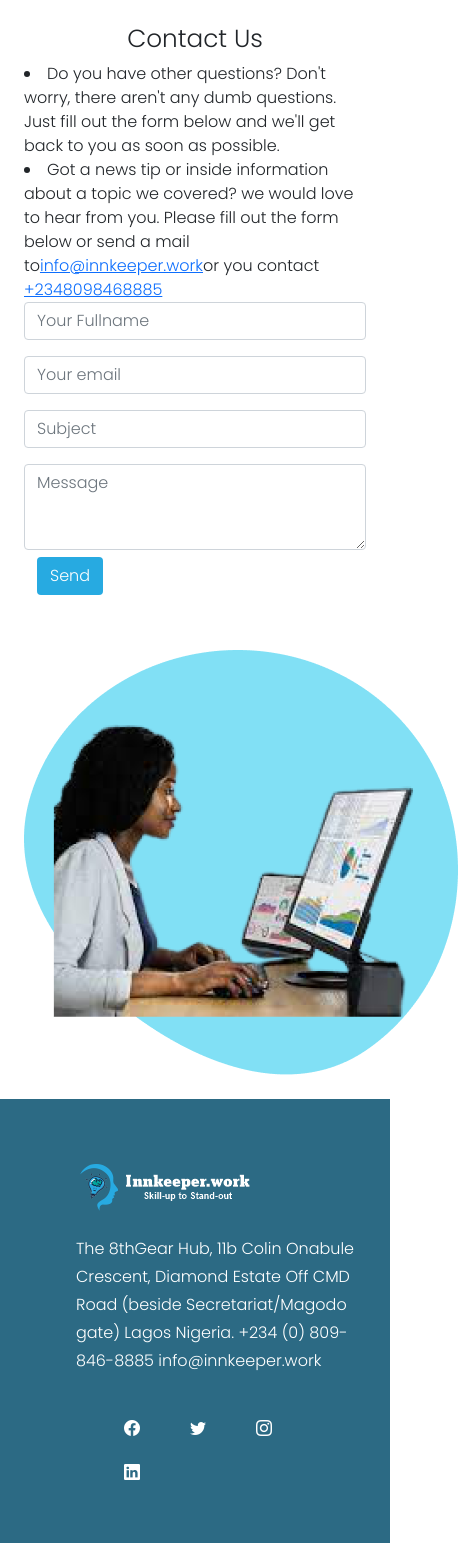
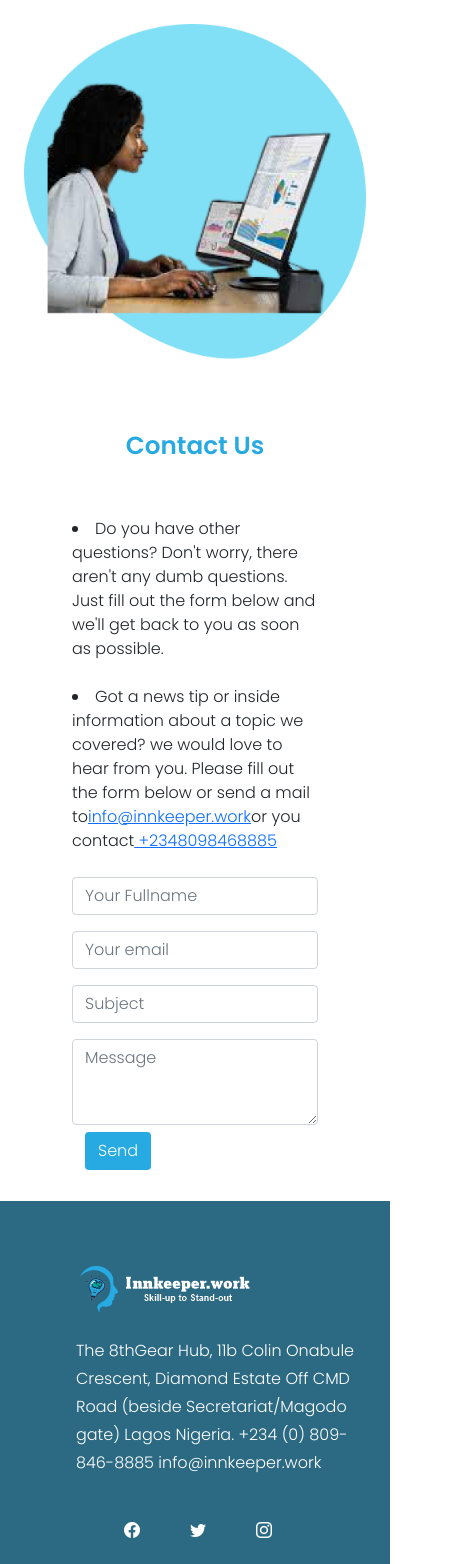
Before and after one commit to innkeeper-work/innkeeper.work_lms, a React (Create React App) app: page /contact in a window 390 px wide. Shown: the top 1564 px of the page, 458 px wide, since content can reach past the window. Before the commit the page ends 1543 px from the top, so only its background shows below. Built offline with nearby package versions, Linux system fonts and the light colour scheme.

Commit message:
Fixed responsiveness of contact us page and changed the "your email" placeholde on homepage to "Email" for ux reasons

```diff
--- a/src/App.js
+++ b/src/App.js
@@ -38,7 +38,6 @@ import Error404 from './pages/Error404';
 import Footer from './components/Footer';
 
 function App() {
-
   return (
     <div className="App">
       <Routes>
@@ -80,10 +79,11 @@ function App() {
         <Route path="financing" element={<Financing />} />
         <Route path="*" element={<Error404 />} />
       </Routes>
+      <footer>
         <Footer />
+      </footer>
     </div>
   );
-
 }
 
 export default App;
--- a/src/components/Icons.js
+++ b/src/components/Icons.js
@@ -28,7 +28,7 @@ export const CreditCardIcon = () => {
 export const FacebookIcon = () => {
   return (
     <div>
-      <i class="bi bi-facebook"></i>
+     <i class="bi bi-facebook"></i>
     </div>
   );
 };
--- a/src/pages/Contact.js
+++ b/src/pages/Contact.js
@@ -1,13 +1,13 @@
-import React, { useState } from "react";
-import { SendButton } from "../components/Buttons";
-import contact_image from "../images/contact_image.png";
+import React, { useState } from 'react';
+import { SendButton } from '../components/Buttons';
+import contact_image from '../images/contact_image.png';
 
 const Contact = () => {
   const [person, setPerson] = useState({
-    fullName: "",
-    email: "",
-    subject: "",
-    message: "",
+    fullName: '',
+    email: '',
+    subject: '',
+    message: '',
   });
   const [people, setPeople] = useState([]);
   const handleChange = (e) => {
@@ -21,25 +21,35 @@ const Contact = () => {
       const newPerson = { ...person, id: new Date().getTime().toString() };
       setPeople([...people, newPerson]);
       setPerson({
-        fullName: "",
-        email: "",
-        subject: "",
-        message: "",
+        fullName: '',
+        email: '',
+        subject: '',
+        message: '',
       });
     }
   };
 
   return (
     <div className="p-2 m-3">
-      <h2 className="d-flex justify-content-center">Contact Us</h2>
-      <div className="row g-5">
-        <div className="col-md-7 col-sm-12">
-          <li>
+      <div className="col col-md-5 col-sm-12">
+        <img
+          src={contact_image}
+          alt="Innkeeper.work contact us"
+          className="d-block mx-lg-auto d-xs-block d-md-none col-12 mb-5"
+        />
+      </div>
+
+      <div className="row mx-4">
+        <h2 className="d-flex justify-content-center herotextColored mt-4">
+          <strong> Contact Us</strong>
+        </h2>
+        <div className="col-md-7 col-sm-12 g-5">
+          <li className="mb-4">
             Do you have other questions? Don't worry, there aren't any dumb
             questions. Just fill out the form below and we'll get back to you as
             soon as possible.
           </li>
-          <li>
+          <li className="mb-4">
             Got a news tip or inside information about a topic we covered? we
             would love to hear from you. Please fill out the form below or send
             a mail to
@@ -99,14 +109,18 @@ const Contact = () => {
               onClick={handleSubmit}
             >
               <SendButton
-                onClick={() => <a href="mailto:sammiebechh@gmail.com"></a>}
+                onClick={() => <a href="mailto:sammiebechh@gmail.com">Send</a>}
               />
             </button>
           </form>
         </div>
 
         <div className="col col-md-5 col-sm-12">
-          <img src={contact_image} alt="" />
+          <img
+            src={contact_image}
+            alt="Innkeeper.work contact us"
+            className="d-block mx-lg-auto img-fluid d-sm-none d-md-block"
+          />
         </div>
       </div>
     </div>
--- a/src/pages/Error404.js
+++ b/src/pages/Error404.js
@@ -34,11 +34,28 @@ const Error404 = () => {
             <ContactUs />
           </div>
 
-          <div className="herotextColored d-flex justify-content-evenly g-2 p-auto">
-            <FacebookIcon className="" />
-            <InstagramIcon className />
-            <TwitterIcon className />
-            <LinkedInIcon className />
+          <div className=" d-flex justify-content-evenly g-2 p-auto">
+            <a
+              className="herotextColored"
+              href="https://facebook.com/innkeeper.work/"
+            >
+              <FacebookIcon />
+            </a>
+            <a
+              className="herotextColored"
+              href="https://instagram.com/innkeeperwork"
+            >
+              <InstagramIcon />
+            </a>
+            <a className="herotextColored" href="#!">
+              <TwitterIcon />
+            </a>
+            <a
+              className="herotextColored"
+              href="https://linkedin.com/company/innkeeper-work"
+            >
+              <LinkedInIcon />
+            </a>
           </div>
           <div>
             <br />
--- a/src/pages/Homepage.js
+++ b/src/pages/Homepage.js
@@ -332,7 +332,7 @@ let Newsletter = () => {
           type="email"
           className="form-control w-25 mx-auto"
           id="exampleFormControlInput1"
-          placeholder="Your email"
+          placeholder="Email"
         ></input>
         <div className="mt-3">
           <SubscribeButton />
```
Lines whose indentation alone changed are shown as unchanged.
